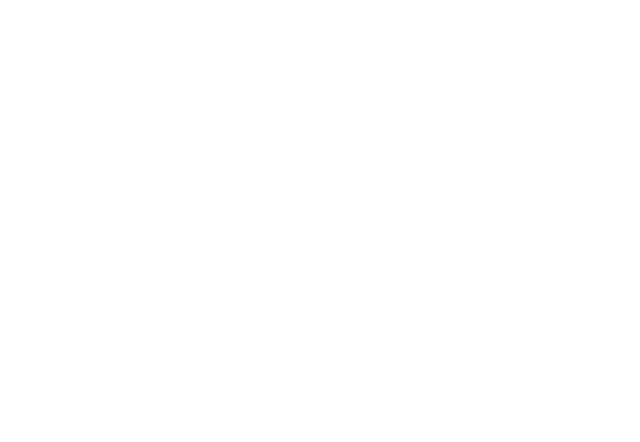
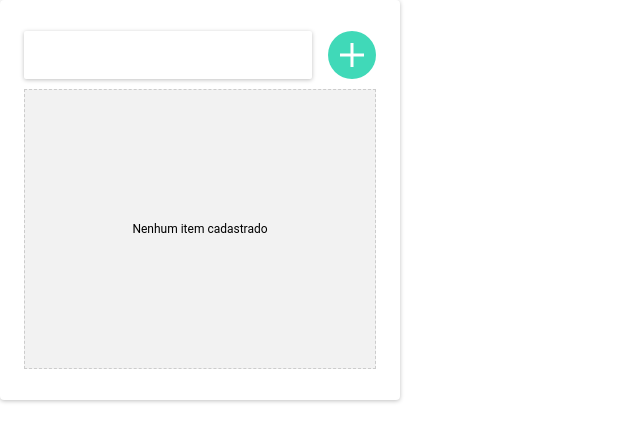
Before and after one commit to nicaloribeiro/wf-todoapp, a React (Create React App) app: page / in a window 1280 px wide. Shown: the top 442 px of the page, without its empty margins (0-640 px from the left). Built offline with nearby package versions, Linux system fonts and the light colour scheme.

Commit message:
Configuracoes gerais

```diff
--- a/src/App.js
+++ b/src/App.js
@@ -1,9 +1,11 @@
 import { GlobalStyle } from './styles/global'
+import Todo from './layouts/Todo';
 
 function App() {
   return (
     <>
       <GlobalStyle/>
+      <Todo/>
     </>
   );
 }
--- a/src/layouts/Todo/index.js
+++ b/src/layouts/Todo/index.js
@@ -0,0 +1,10 @@
+import TodoLayout from "./Todo";
+import { TodoProvider } from "../../contexts/TodoContext";
+
+export default function Todo() {
+    return (
+       <TodoProvider>
+           <TodoLayout/>
+       </TodoProvider>
+    )
+}
```
